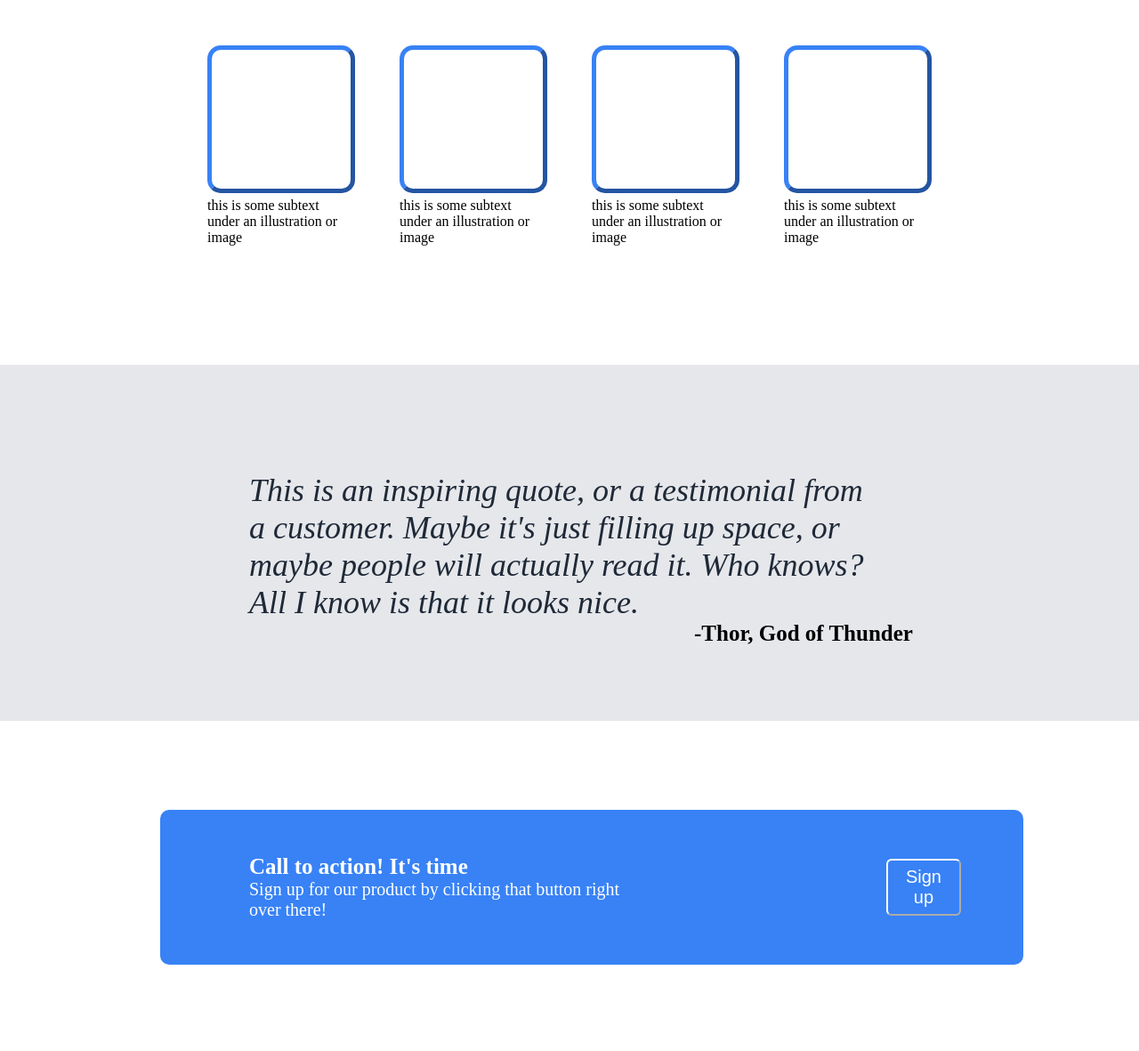
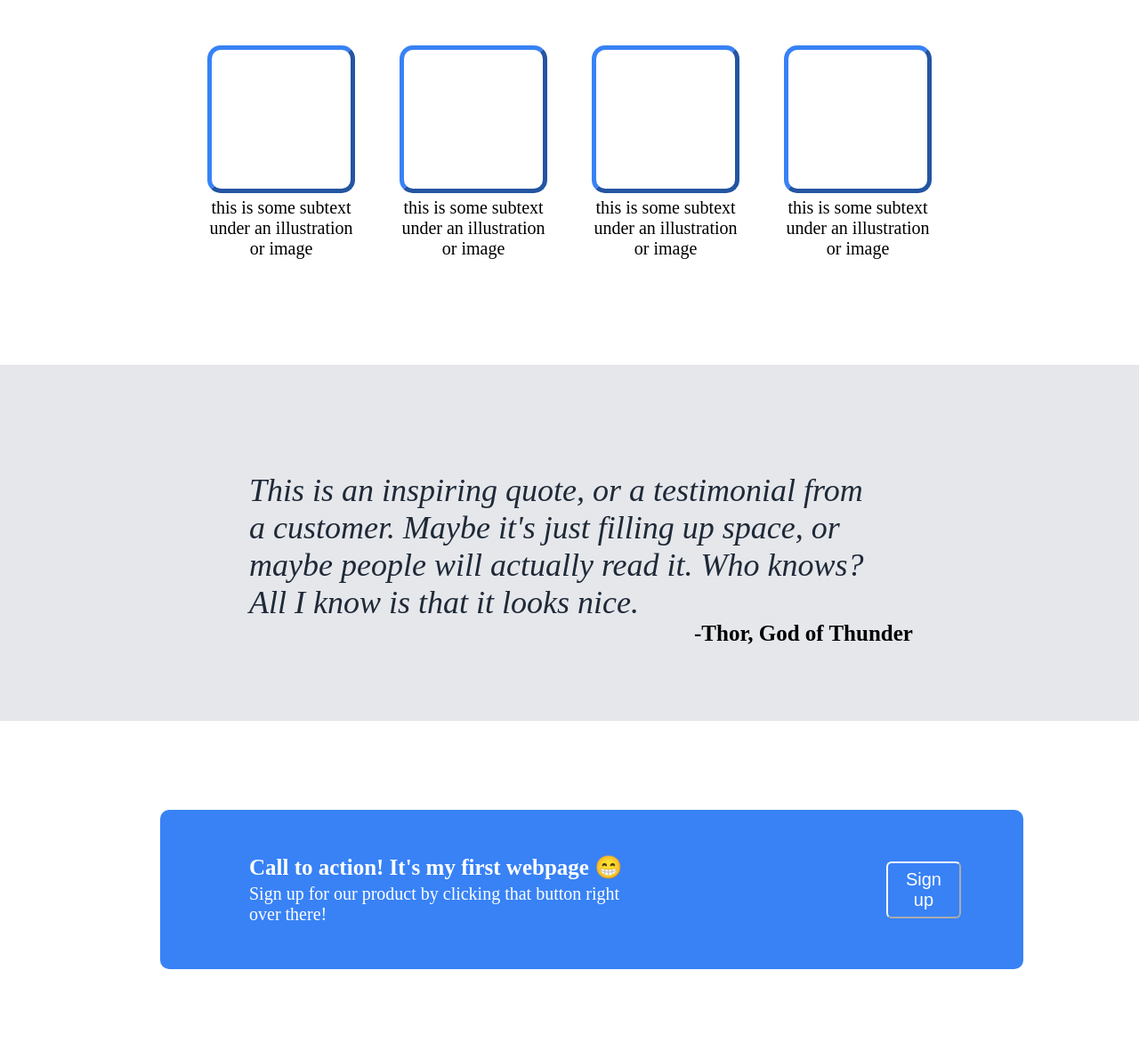
Before and after one commit to surajkhod/webpage-css, a plain HTML site: page index.html in a window 1280 px wide. Shown: the part 649-1830 px from the top of the page at 89% size. Drawn offline with Linux system fonts and the light colour scheme.

Commit message:
everything done

```diff
--- a/index.html
+++ b/index.html
@@ -59,7 +59,7 @@
         </div>
         <div class="action">
             <div class="msg">
-                <div class="a">Call to action! It's time</div>
+                <div class="a">Call to action! It's my first webpage &#128513;</div>
                 <div class="b">Sign up for our product by clicking that button right over there!</div>
             </div>
             <div class="butt"><button>Sign up</button></div>
--- a/style.css
+++ b/style.css
@@ -9,6 +9,7 @@
     color: white;
     font-family: 'Roboto', sans-serif;
     height: 550px;
+    width: 100%;
 }
 
 .hl{
@@ -135,6 +136,14 @@
     display: flex;
     margin-top: 5px;
     justify-self: center;
+    font-size: 20px;
+}
+
+.but1{
+    /* display: flex;
+    flex-direction: column; */
+    text-align: center;
+
 }
 
 /* **************Sec 3****************** */
@@ -184,6 +193,7 @@
     font-size: 25px;
     color: white;
     font-weight: bold;
+    margin-bottom: 4px;
 }
 .msg .b{
     font-size: 20px;
```
